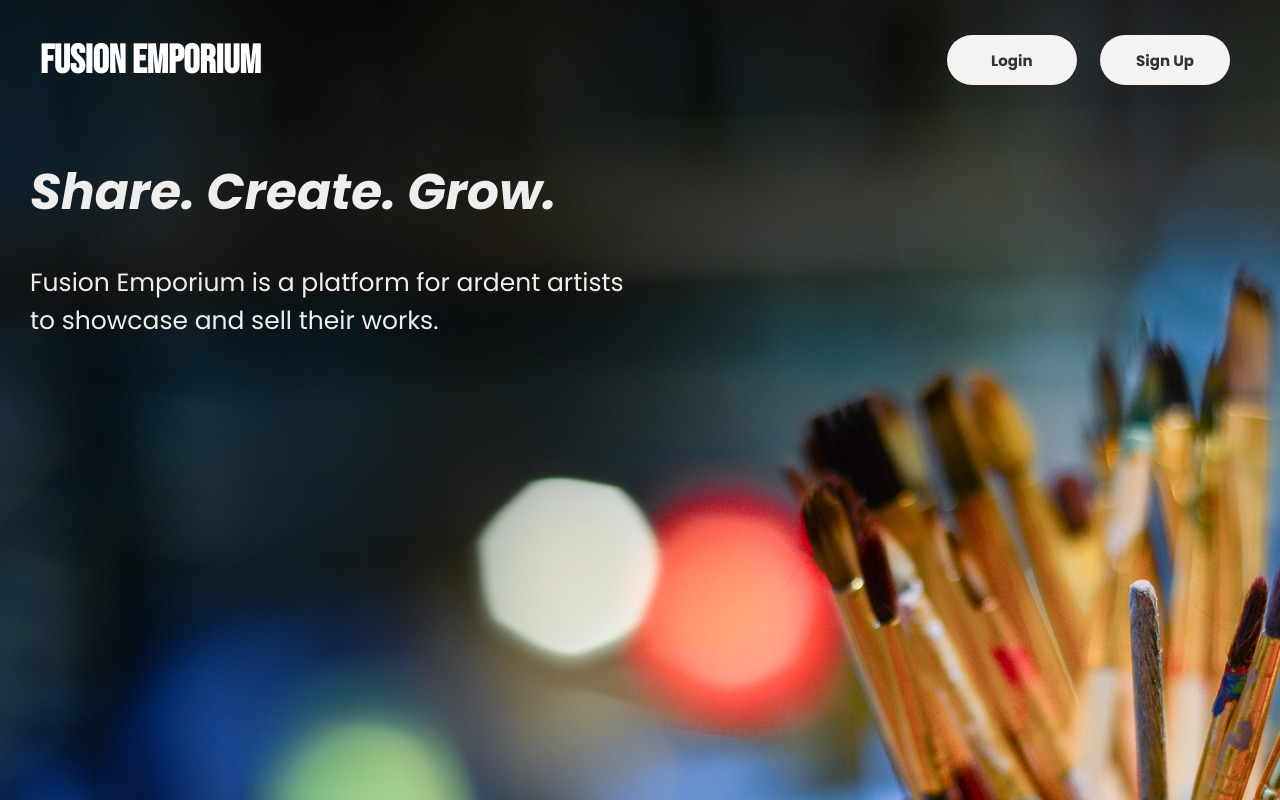
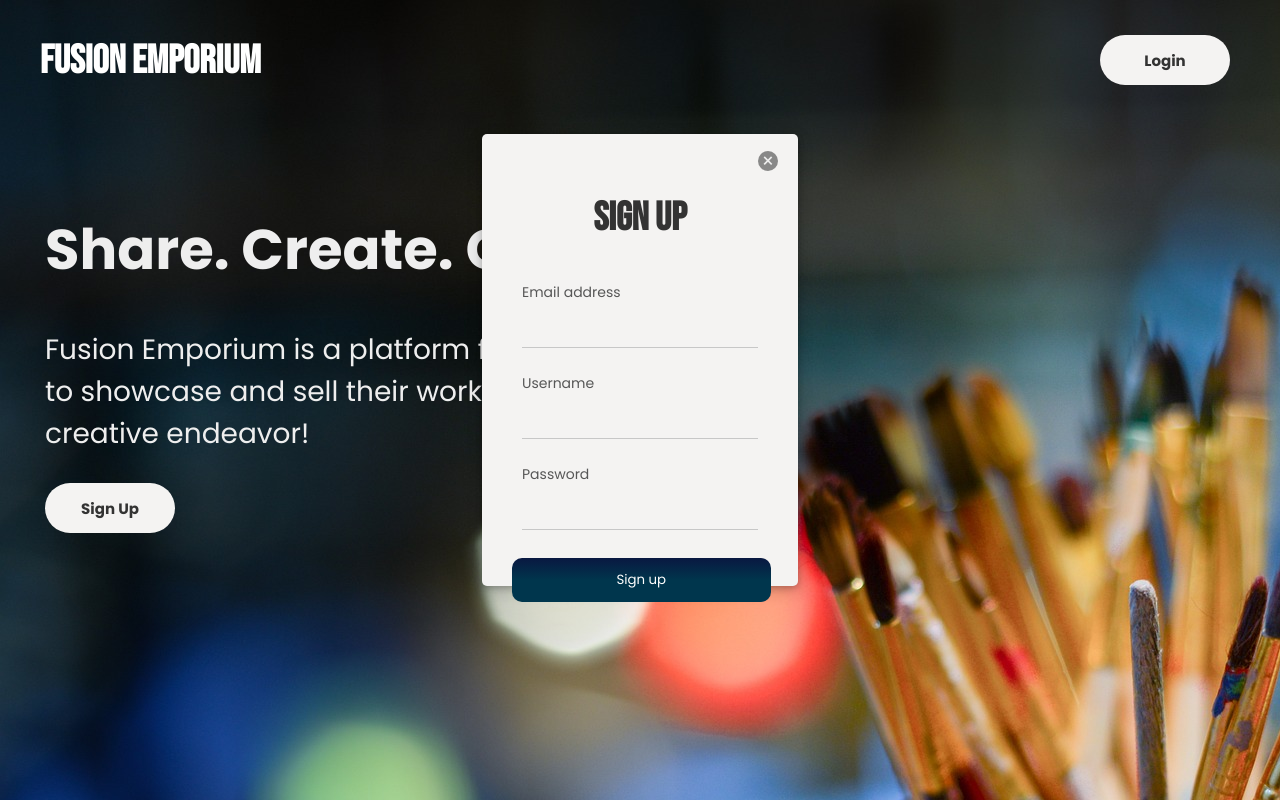
Before and after one commit to Ruzzell-O/Fusion-Gallery, a plain HTML site: page landingpage.html in a window 1280 px wide. Both pictures are taken after a click on the button "Sign Up". Drawn offline with Linux system fonts and the light colour scheme.

Commit message:
Added the sign up form, fixed the ui, still need to lower the opacity for the body's background after hitting the login and sign up button. it should return to normal after exiting the pop up forms.

```diff
--- a/landingpage.html
+++ b/landingpage.html
@@ -9,16 +9,19 @@
 <body>
     <header>
         <h1>Fusion Emporium</h1>
-        <div class="popup">
+        <div class="loginShow">
             <button class="loginPopup" id="show-login" type="button"><b>Login</b></button>
-            <button  class="signupPopup" id="show-signup" type="button"><b>Sign Up</b></button>
         </div>
     </header>
 
     <div class="description">
-        <h1><i>Share. Create. Grow.</i></h1>
-        <p> Fusion Emporium is a platform for ardent artists <br> to showcase and sell their works. </p>
+        <h1>Share. Create. Grow.</h1>
+        <p> Fusion Emporium is a platform for ardent artists <br> to showcase and sell their works. Set sail on a <br> creative endeavor!</p>
     </div>
+    <div class="signupShow">
+        <button  class="signupPopup" id="show-signup" type="button"><b>Sign Up</b></button>
+    </div>
+
 
     <div class="login">
         <div class="closebtn">&times;</div>
@@ -45,6 +48,33 @@
         </form>
     </div>
 
+    <div class="signupform">
+        <div class="closebtnSignup">&times;</div>
+        <form>
+            <h1 id="signupText">Sign Up</h1>
+
+            <div id="email-input" class="input">
+                <label for="email">Email address</label><br>
+                <input type="text" id="email" name="email">
+            </div>
+
+            <div id="username-input" class="input">
+                <label for="username">Username</label><br>
+                <input type="text" id="username" name="username">
+            </div>
+
+            <div id="password-input" class="input">
+                <label for="password">Password</label><br>
+                <input type="password" id="password" name="password">
+            </div>
+
+            <div id="signupBtn">
+                <button type="button">Sign up</button>
+            </div>
+
+        </form>
+    </div>
+
     <script src="login.js"></script>
 </body>
 </html>
--- a/login.css
+++ b/login.css
@@ -8,6 +8,7 @@ body{
     box-sizing: border-box;
     background-image:url('brushes.jpg');
 }
+
 
 header{
     color:white;
@@ -26,14 +27,21 @@ header h1{
 
 .description{
     color:#eee;
-    margin-left:30px;
-    font-size:25px;
+    margin-top:85px;
+    margin-left:45px;
+    font-size:28px;
 }
 
-.popup{
+.loginShow{
     position:absolute;
     top:35px;
     right:30px;
+}
+
+.signupShow{
+    position:absolute;
+    margin-left:45px;
+    display:flex;
 }
 
 .loginPopup, .signupPopup{
@@ -51,6 +59,22 @@ header h1{
     color:#333333;
     cursor:pointer;
 }
+
+.loginPopup:hover{
+    background-color: #cfcfcf;
+    color:#333333;
+    cursor:pointer;
+    transition:0.5s ease;
+}
+
+.signupPopup:hover{
+    background-color: #cfcfcf;
+    color:#333333;
+    cursor:pointer;
+    transition:0.5s ease;
+}
+
+
 
 #loginText{
     margin:30px 0;
@@ -72,7 +96,7 @@ header h1{
     border-radius: 5px;
     padding:30px;
     font-size:15px;
-    transition:0.5s ease-in-out;
+
 }
 
 .login.active-popup{
@@ -155,3 +179,57 @@ input:focus{
     justify-content: center;
     padding:10px 0;
 }
+
+.signupform{
+    position:absolute;
+    top:45%;
+    left:50%;
+    transform:translate(-50%,-50%) scale(0);
+    background:#F4F3F2;
+    box-shadow: 0 2px 6px 0 rgba(0, 0, 0, 0.2), 0 4px 16px 0 rgba(0, 0, 0, 0.19);
+    color:#333333;
+    width:20%;
+    height:49vh;
+    border-radius: 5px;
+    padding:30px;
+    font-size:15px;
+}
+
+.signupform .closebtnSignup{
+    position:absolute;
+    top:17px;
+    right:20px;
+    font-size:20px;
+    cursor:pointer;
+    width:20px;
+    height:20px;
+    background:#888;
+    color:#eee;
+    text-align: center;
+    line-height:20px;
+    border-radius:15px;
+}
+
+#signupText{
+    margin:30px 0;
+    text-align: center;
+    font-size:40px;
+    font-family:"Bebas Neue", sans-serif;
+}
+
+#signupBtn button{
+    width:101%;
+    font-family:'Poppins',sans-serif;
+    padding:12px 0;
+    border-radius:10px;
+    border:none;
+    background: linear-gradient(180deg, rgba(9,24,65,1) 0%, rgba(0,54,77,1) 51%);
+    color:white;
+    cursor:pointer;
+    margin-top:5%;
+}
+
+.signupform.active-popup{
+    transform:translate(-50%,-50%) scale(1);
+
+}
--- a/login.js
+++ b/login.js
@@ -1,6 +1,10 @@
 const wrapper = document.querySelector('.login');
 const btnPopup = document.querySelector('.loginPopup');
 const closePopup = document.querySelector('.closebtn');
+
+const wrapperSignup = document.querySelector('.signupform');
+const btnPopupSignup = document.querySelector('.signupPopup');
+const closePopupSignup = document.querySelector('.closebtnSignup');
 
 btnPopup.addEventListener('click',()=>{
     wrapper.classList.add('active-popup');
@@ -9,3 +13,11 @@ btnPopup.addEventListener('click',()=>{
 closePopup.addEventListener('click',()=>{
     wrapper.classList.remove('active-popup');
 });
+
+btnPopupSignup.addEventListener('click',()=>{
+    wrapperSignup.classList.add('active-popup');
+})
+
+closePopupSignup.addEventListener('click',()=>{
+    wrapperSignup.classList.remove('active-popup');
+})
```
